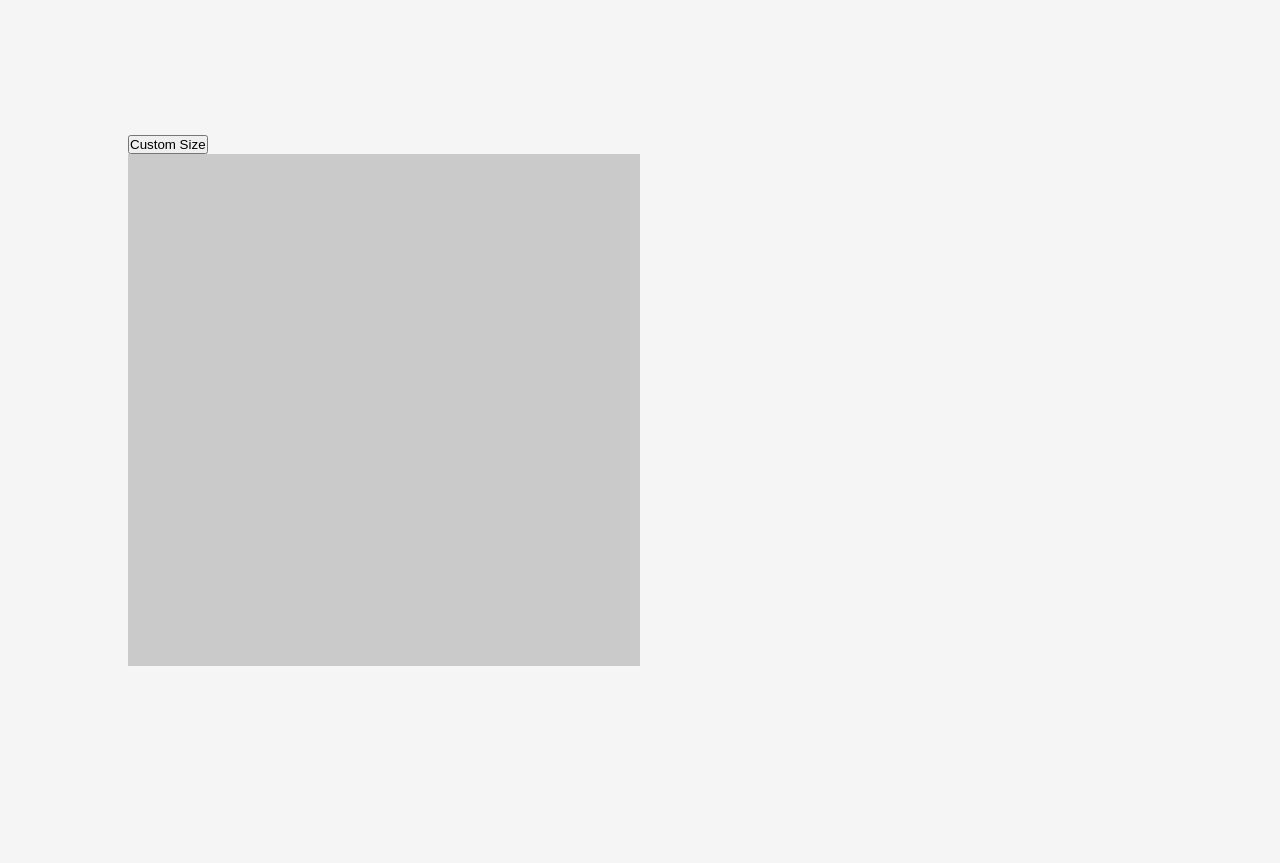
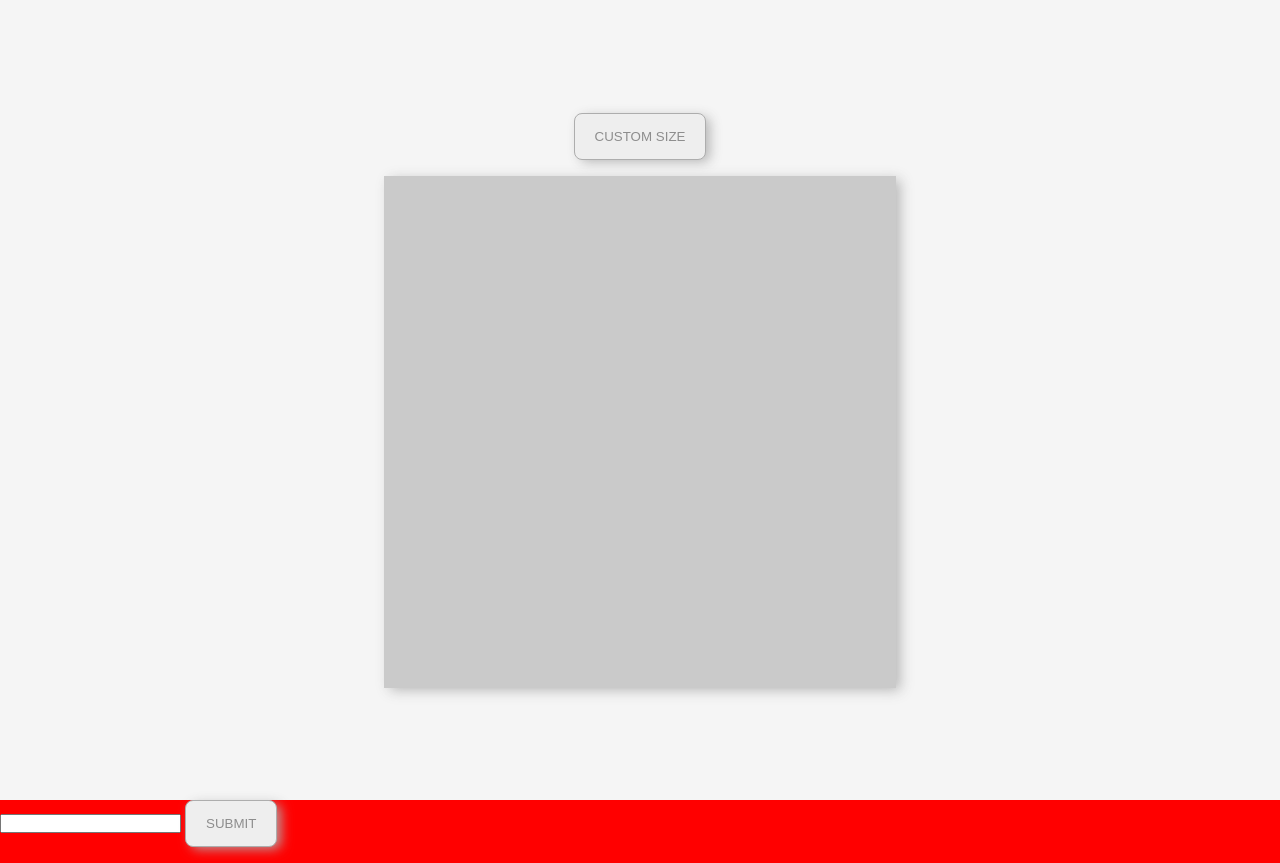
Before and after one commit to ryekram/etch-a-sketch, a website built with Vite: page index.html in a window 1280 px wide. Before the commit the page ends 800 px from the top, so only its background shows below. Built offline with nearby package versions, Linux system fonts and the light colour scheme.

Commit message:
style: refactor color schemes and centered sketch area

```diff
--- a/index.html
+++ b/index.html
@@ -9,9 +9,13 @@
   <body>
     <div id="App">
       <div class="sketch__area">
-        <button class="prompt__button">Custom Size</button>
-      <div class="grid__container"></div>
+        <button class="btn prompt__button">Custom Size</button>
+        <div class="grid__container"></div>
       </div>
+    </div>
+    <div class="modal">
+      <input type="text">
+      <button class="btn">Submit</button>
     </div>
     <script type="module" src="/src/js/main.js"></script>
   </body>
--- /dev/null
+++ b/src/css/components/button.css
@@ -0,0 +1,12 @@
+.btn {
+  border: 1px solid #8d8d8d;
+  border: 1px solid #adadad;
+  border-radius: 8px;
+  box-shadow: var(--box-shadow);
+  background-color: #eee;
+  color: #8d8d8d;
+  text-transform: uppercase;
+  padding: 15px 20px;
+  margin-bottom: 1rem;
+  cursor: pointer;
+}
--- /dev/null
+++ b/src/css/components/modal.css
@@ -0,0 +1,3 @@
+.modal {
+    background-color: red;
+}
--- a/src/css/style.css
+++ b/src/css/style.css
@@ -1,3 +1,10 @@
+@import "components/button.css";
+@import "components/modal.css";
+
+:root {
+  --box-shadow: 5px 3px 12px -1px rgba(175, 175, 175, 0.902);
+}
+
 * {
   margin: 0;
   padding: 0;
@@ -17,14 +24,17 @@ body {
 
 .sketch__area {
   width: 80%;
-    /* display: flex;
+  display: flex;
   flex-direction: column;
-    justify-content: center; */
+  align-items: center;
+  justify-content: center;
 }
 
 .grid__container {
   display: flex;
   flex-wrap: wrap;
+  border: none;
+  box-shadow: var(--box-shadow);
 }
 
 .grid__cell {
--- a/src/js/handlers.js
+++ b/src/js/handlers.js
@@ -4,7 +4,7 @@ export function handleHover(elements) {
   let cells = elements.querySelectorAll(".grid__cell");
   cells.forEach((cell) => {
     cell.addEventListener("mouseenter", (events) => {
-      cell.style.background = "#cff2bd";
+      cell.style.background = "#adadad";
     });
   });
 }
```
Lines whose indentation alone changed are shown as unchanged.
